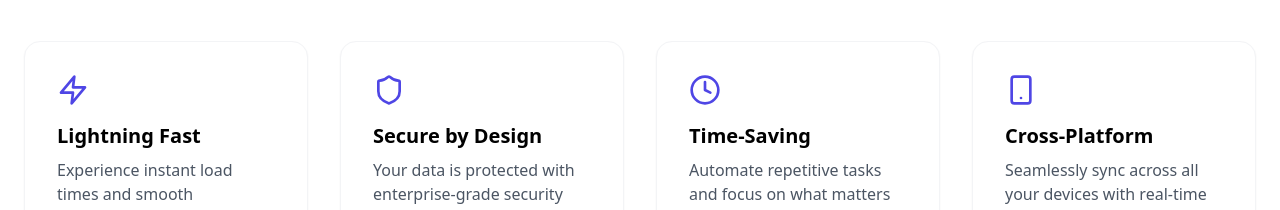
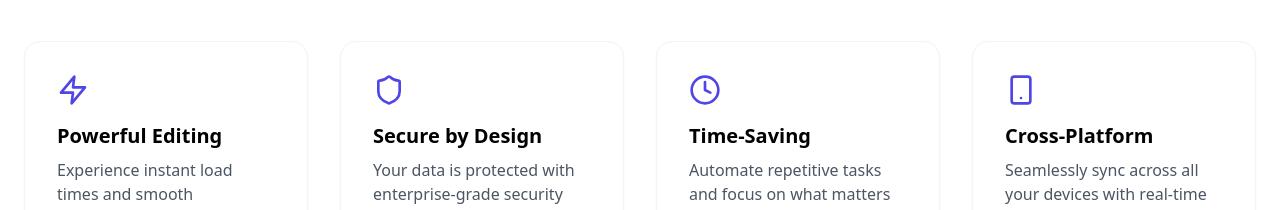
Before and after one commit to adamsmith19899/appdownload, a React (Vite) app: page / in a window 1280 px wide. Shown: the part 820-1030 px from the top of the page. Built offline with nearby package versions, Linux system fonts and the light colour scheme.

Commit message:
Update Features.tsx

```diff
--- a/src/components/Features.tsx
+++ b/src/components/Features.tsx
@@ -4,7 +4,7 @@ import { Zap, Shield, Clock, Smartphone } from 'lucide-react';
 const features = [
   {
     icon: <Zap className="h-8 w-8" />,
-    title: 'Lightning Fast',
+    title: 'Powerful Editing',
     description: 'Experience instant load times and smooth performance across all devices.'
   },
   {
```
